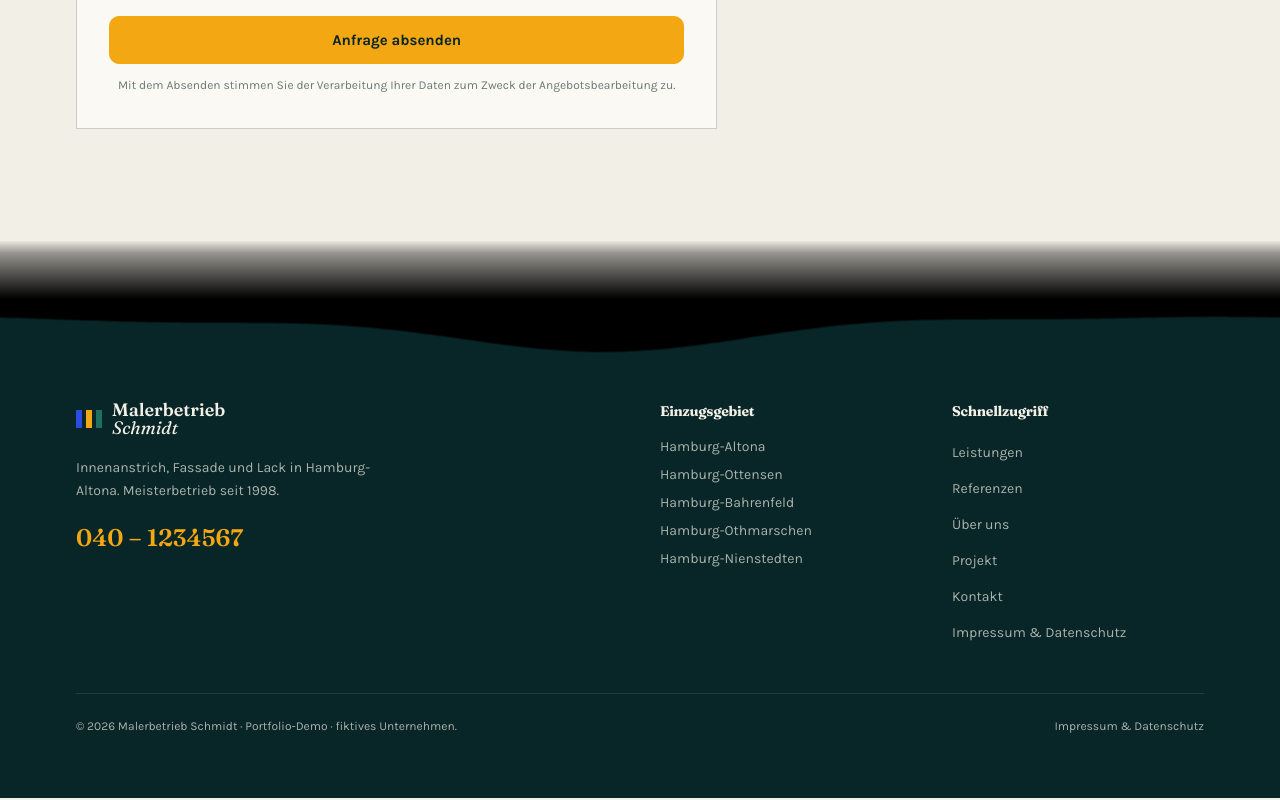
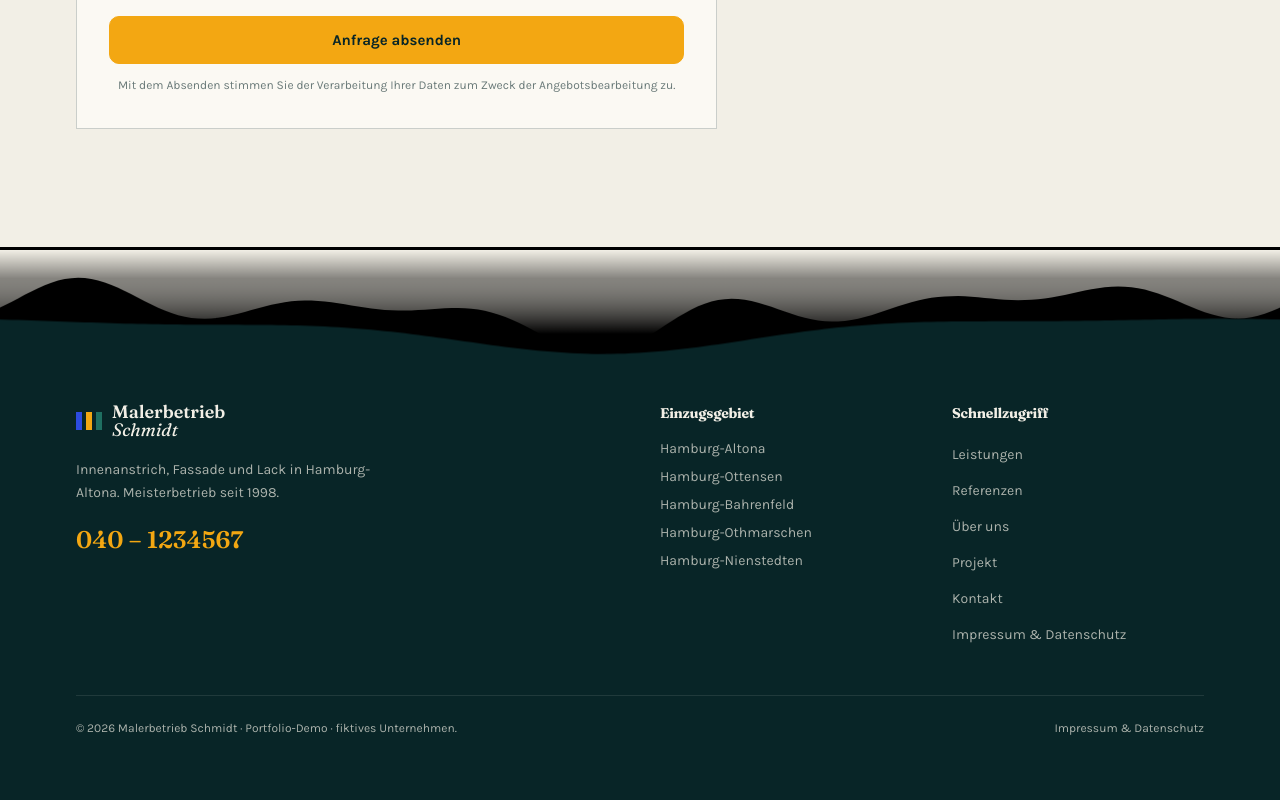
Before and after one commit to Gitm3h/Malerbetrieb, a React (Vite) app: page / in a window 1280 px wide. Shown: the part 6732-7532 px from the top of the page. Built offline with nearby package versions, Linux system fonts and the light colour scheme.

Commit message:
fix: fade only footer's upper cascade layer

```diff
--- a/src/components/AnimatedWave.jsx
+++ b/src/components/AnimatedWave.jsx
@@ -86,8 +86,24 @@ export default function AnimatedWave({ variant = 'hero' }) {
         <div key={layer.key} className={`cascade-layer cascade-layer--${layer.key}`}>
           <div className={`cascade-bob cascade-bob--${layer.key}`}>
             <svg viewBox="0 0 2880 160" preserveAspectRatio="none" xmlns="http://www.w3.org/2000/svg">
-              <path d={layer.path} fill={layer.fill} />
-              <path d={layer.path} fill={layer.fill} transform="translate(1440 0)" />
+              {footer && layer.key === 'front' && (
+                <defs>
+                  <linearGradient id="footerFade" x1="0" y1="0" x2="0" y2="105" gradientUnits="userSpaceOnUse">
+                    <stop offset="0%" stopColor="var(--color-chalk)" />
+                    <stop offset="34%" stopColor="var(--color-chalk)" stopOpacity="0.55" />
+                    <stop offset="100%" stopColor="var(--color-cascade-pale)" />
+                  </linearGradient>
+                </defs>
+              )}
+              <path
+                d={layer.path}
+                fill={footer && layer.key === 'front' ? 'url(#footerFade)' : layer.fill}
+              />
+              <path
+                d={layer.path}
+                fill={footer && layer.key === 'front' ? 'url(#footerFade)' : layer.fill}
+                transform="translate(1440 0)"
+              />
             </svg>
           </div>
         </div>
--- a/src/components/Footer.jsx
+++ b/src/components/Footer.jsx
@@ -12,8 +12,9 @@ const links = [
 
 export default function Footer({ onImpressum }) {
   return (
-    <footer className="on-dark relative overflow-hidden bg-ink text-chalk/70" aria-label="Seitenfuß">
+    <footer className="on-dark relative overflow-hidden border-t-2 border-chalk bg-ink text-chalk/70" aria-label="Seitenfuß">
       <AnimatedWave variant="footer" />
+      <div className="footer-seam" aria-hidden="true" />
       <div className="container-main pb-12 pt-32 sm:pt-36 lg:pb-16 lg:pt-40">
         <div className="grid gap-10 sm:grid-cols-2 lg:grid-cols-4">
           <div className="lg:col-span-2">
--- a/src/index.css
+++ b/src/index.css
@@ -429,19 +429,14 @@
   display: none;
 }
 
-.cascade--footer::before {
-  content: "";
+.footer-seam {
   position: absolute;
-  inset: 0 0 auto;
-  height: 46%;
-  z-index: 7;
-  pointer-events: none;
-  background: linear-gradient(
-    to bottom,
-    var(--color-chalk) 0%,
-    rgba(242, 239, 230, 0.62) 22%,
-    rgba(242, 239, 230, 0) 100%
-  );
+  top: 0;
+  left: 0;
+  right: 0;
+  height: 4px;
+  z-index: 10;
+  background: var(--color-chalk);
 }
 
 .cascade-layer {
```
Also changed, not shown: 1 other file (tests, documents, lock files or other folders).
